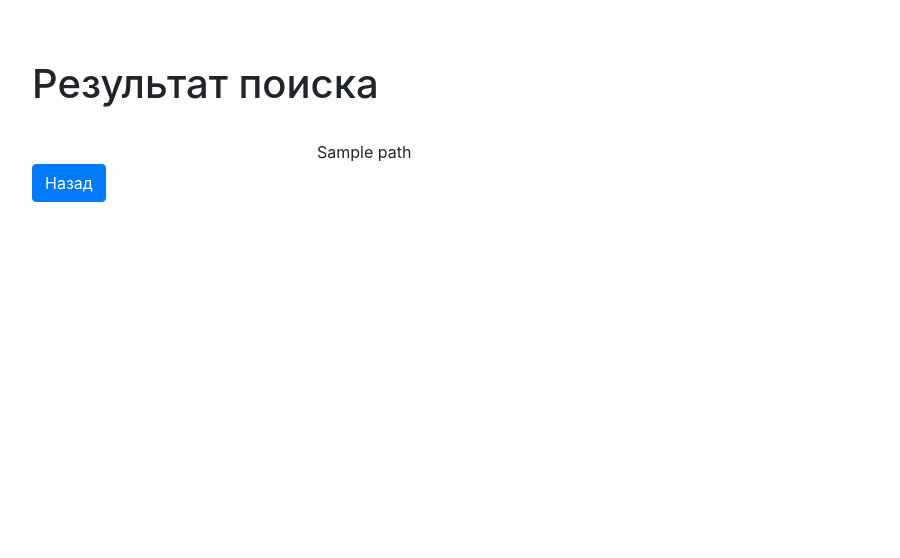
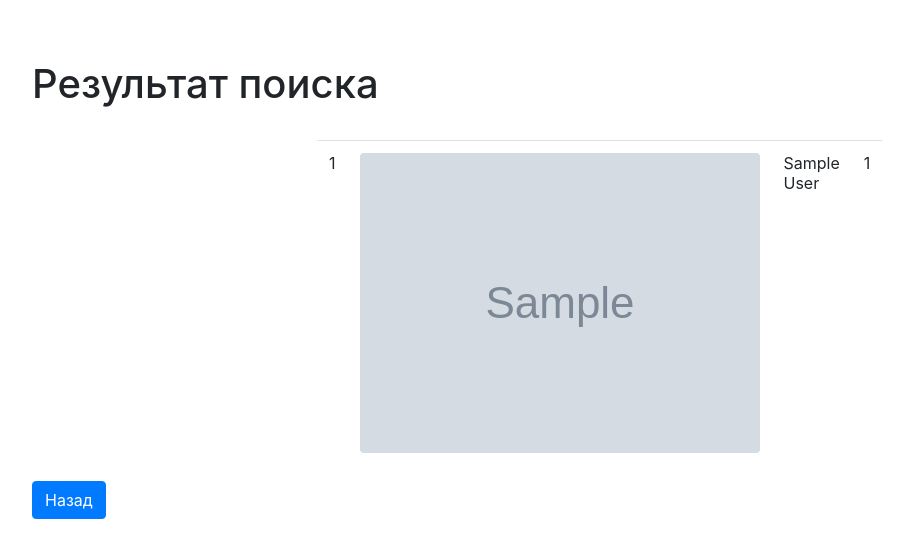
Before and after one commit to Almazzzzz/social_graph, a Flask app: template app/templates/result.html in a window 1280 px wide. Shown: the top 558 px of the page, without its empty margins (53-953 px from the left). Run offline with Flask 2, Linux system fonts and the light colour scheme; the template is opened without the code that fills it: most values are stand-ins (such as "Sample title", 1, 10 or a date in 2020); grey boxes marked "Sample" are stand-in pictures; some libraries are stand-ins or nearby versions.

Commit message:
feat: add check & show search results

```diff
--- a/app/static/css/main.css
+++ b/app/static/css/main.css
@@ -17,3 +17,7 @@ body {
 .inline {
   display: inline-block;
 }
+
+.linked {
+  cursor: pointer;
+}
--- a/app/static/js/main.js
+++ b/app/static/js/main.js
@@ -1,5 +1,45 @@
-$('#user_autocomplete').autocomplete({
-    autoFocus: true,
-    source: '/autocomplete',
-    minLength: 3
+var userAutocomplete = function() {
+  $('#user_autocomplete').autocomplete({
+      autoFocus: true,
+      source: '/autocomplete',
+      minLength: 3
+  });
+}
+
+var checkInProgress = function() {
+  mark = $('.inprogress')
+  if (mark && mark.length) {
+    checkStatus();
+  }
+}
+
+checkStatus = function() {
+  user_id = $('div[data-user-id]').data('user-id');
+  target_user_id = $('div[data-target-user-id]').data('target-user-id');
+  sendRequest = setInterval((function() {
+    $.get('/check_status', { user_id: user_id, target_user_id: target_user_id })
+      .done(function(data) {
+        if (data.status == 'found') {
+          clearInterval(sendRequest);
+          $.get('/show_results_table', { user_id: user_id, target_user_id: target_user_id })
+            .done(function(html) {
+              $('#message').html('Ура! Найдены общие знакомые');
+              $('#results-table').html(html);
+            })
+        } else if (data.status == 'fail' || data.status == 'notfound') {
+          clearInterval(sendRequest);
+          $('#message').html('Увы, но общих знакомых нет');
+        } else if (data.status == null) {
+          clearInterval(sendRequest);
+          window.location = '/search_user';
+          alert('Данные по этой паре пользователей устарели. Повторите запрос');
+        }
+      });
+  }), 5000);
+}
+
+
+$(document).ready(function() {
+  userAutocomplete();
+  checkInProgress();
 });
--- a/app/templates/result.html
+++ b/app/templates/result.html
@@ -3,25 +3,33 @@
     <title>VK 6Handshakes</title>
     <meta charset='utf-8'>
     <meta name='viewport' content='width=device-width, initial-scale=1, shrink-to-fit=no'>
+    <script src='https://code.jquery.com/jquery-1.12.4.js'></script>
+    <script src='https://code.jquery.com/ui/1.12.1/jquery-ui.js'></script>
     <link rel='stylesheet' href='/static/css/bootstrap.min.css'>
     <link rel='stylesheet' href='/static/css/main.css'>
+    <link rel='stylesheet' href='https://cdnjs.cloudflare.com/ajax/libs/font-awesome/4.7.0/css/font-awesome.min.css'>
   </head>
 
   <body>
     <div class='container'>
       <h1>Результат поиска</h1>
+      <!-- Just leave it here for a while
+      {% if not state == 'found' %}
+        <a class='btn btn-primary' href='javascript:;' role='button' onClick="checkStatus()">Проверить состояние</a>
+      {% endif %}
+      -->
       <br>
       {% if user and target_user %}
         <h3 class='text-center'>Ищем общих знакомых между:</h3>
         <br>
 
-        <div class='text-center inline' style='width: 43%;'>
-          <img class='rounded' src="{{ user.get('photo_50') }}">&nbsp;&nbsp;<strong>{{ user.get('first_name') + ' ' + user.get('last_name') }}</strong>
+        <div class='text-right inline' data-user-id="{{ user.get('id') }}" style='width: 43%;'>
+          <strong>{{ user.get('first_name') + ' ' + user.get('last_name') }}</strong>&nbsp;&nbsp;<img class='rounded' src="{{ user.get('photo_50') }}">
         </div>
         <div class='text-center inline' style='width: 10%;'>
           <h2>и</h2>
         </div>
-        <div class='text-center inline' style='width: 43%;'>
+        <div class='text-left inline' data-target-user-id="{{ target_user.get('id') }}" style='width: 43%;'>
           <img class='rounded' src="{{ target_user.get('photo_50') }}">&nbsp;&nbsp;<strong>{{ target_user.get('first_name') + ' ' + target_user.get('last_name') }}</strong>
         </div>
         <br>
@@ -29,31 +37,26 @@
       {% endif %}
 
       {% if message %}
-        <h3 class='text-center' id='{{ state }}'>{{ message }}</h3>
+        <h3 class='text-center {{ state }}' id='message'>
+          {% if state == 'inprogress' %}
+            <i class='fa fa-refresh fa-spin' style='font-size:24px'></i>
+          {% endif %}
+          {{ message }}
+        </h3>
         <br>
       {% endif %}
 
-      {% if path %}
-        <div class='row justify-content-center'>
-          <div class='col-6' id='path'>
-            {{ path }}
-          </div>
-        </div>
-        <!--table class="table">
-          <tbody>
-              <tr>
-                <td>Mark</td>
-                <td>Otto</td>
-                <td>@mdo</td>
-            </tr>
-          </tbody>
-        </table-->
-      {% endif %}
+      <div class='row justify-content-center' id='results-table'>
+        {% if path_users %}
+          {% include 'results_table.html' ignore missing %}
+        {% endif %}
+      </div>
 
-      <a class='btn btn-primary' href='/' role='button'>Назад</a>
+      <a class='btn btn-primary' href='/' role='button' style='margin-bottom: 20px;'>Назад</a>
     </div>
 
     <script src='https://cdnjs.cloudflare.com/ajax/libs/popper.js/1.14.3/umd/popper.min.js' integrity='sha384-ZMP7rVo3mIykV+2+9J3UJ46jBk0WLaUAdn689aCwoqbBJiSnjAK/l8WvCWPIPm49' crossorigin='anonymous'></script>
     <script src='/static/js/bootstrap.min.js'></script>
+    <script src='/static/js/main.js'></script>
   </body>
 </html>
--- /dev/null
+++ b/app/templates/results_table.html
@@ -0,0 +1,14 @@
+<div class='col-6' id='path_users'>
+  <table class='table table-hover'>
+    <tbody>
+      {% for path_user in path_users %}
+        <tr class='linked' onclick="window.open('https://vk.com/id{{ path_user.get("id") }}', '_blank')">
+          <td>{{ loop.index }}</td>
+          <td><img class='rounded' src="{{ path_user.get('photo_50') }}"></td>
+          <td>{{ path_user.get('first_name') + ' ' + path_user.get('last_name') }}</td>
+          <td>{{ path_user.get('id') }}</td>
+        </tr>
+      {% endfor %}
+    </tbody>
+  </table>
+</div>
--- a/vk_api_for_graph.py
+++ b/vk_api_for_graph.py
@@ -13,7 +13,7 @@ class VkApiForGraph:
         except vk.exceptions.VkAPIError:
             friends = {'items': []}
         # Limit number of loaded friends for development
-        # TODO: remove limitation in production
-        friends_list = friends.get('items', [])[:20]
+        # friends_list = friends.get('items', [])[:20]
+        friends_list = friends.get('items', [])
 
         return friends_list
--- a/wsgi.py
+++ b/wsgi.py
@@ -1,3 +1,3 @@
 from app import app
-if __name__ == "__main__":
+if __name__ == '__main__':
     app.run()
```
Also changed, not shown: app/social_graph.py (+35 -4 lines).
